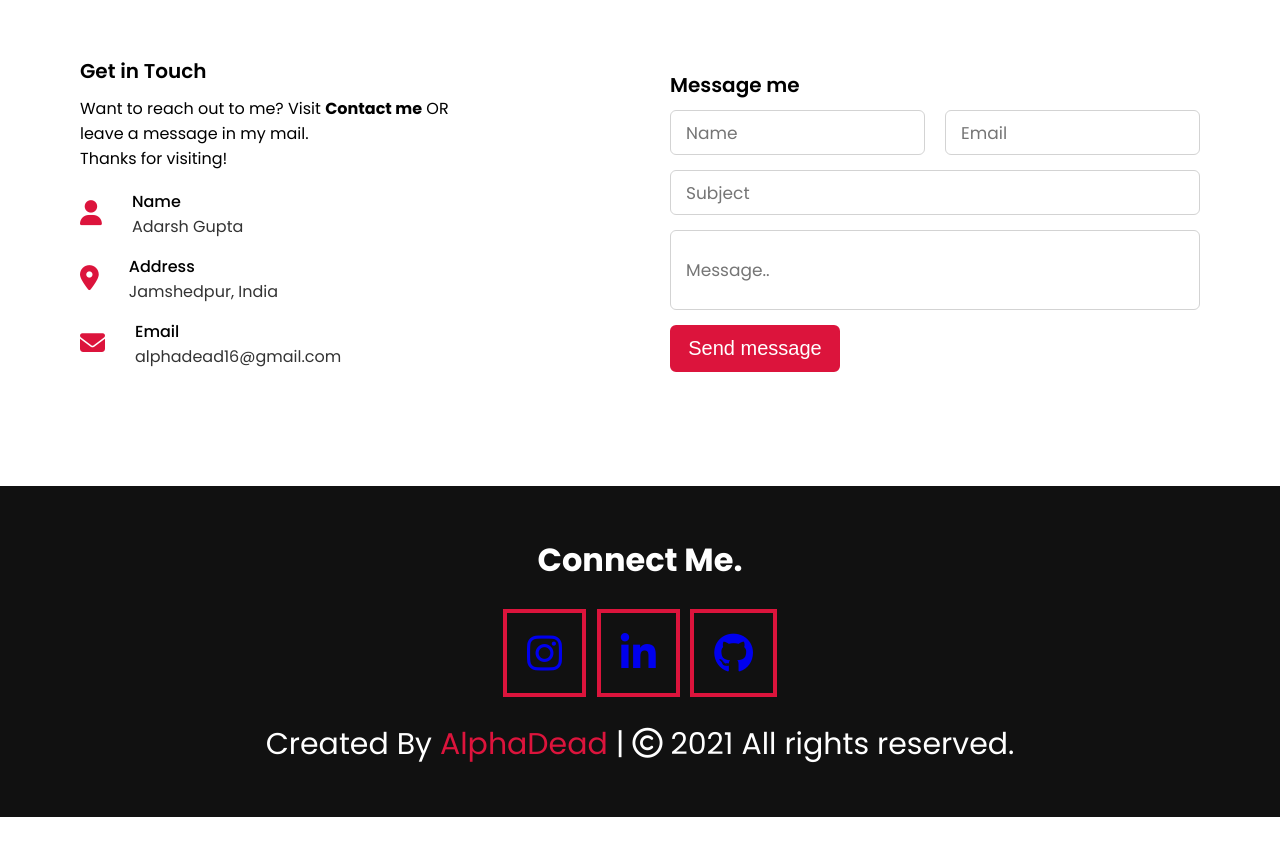
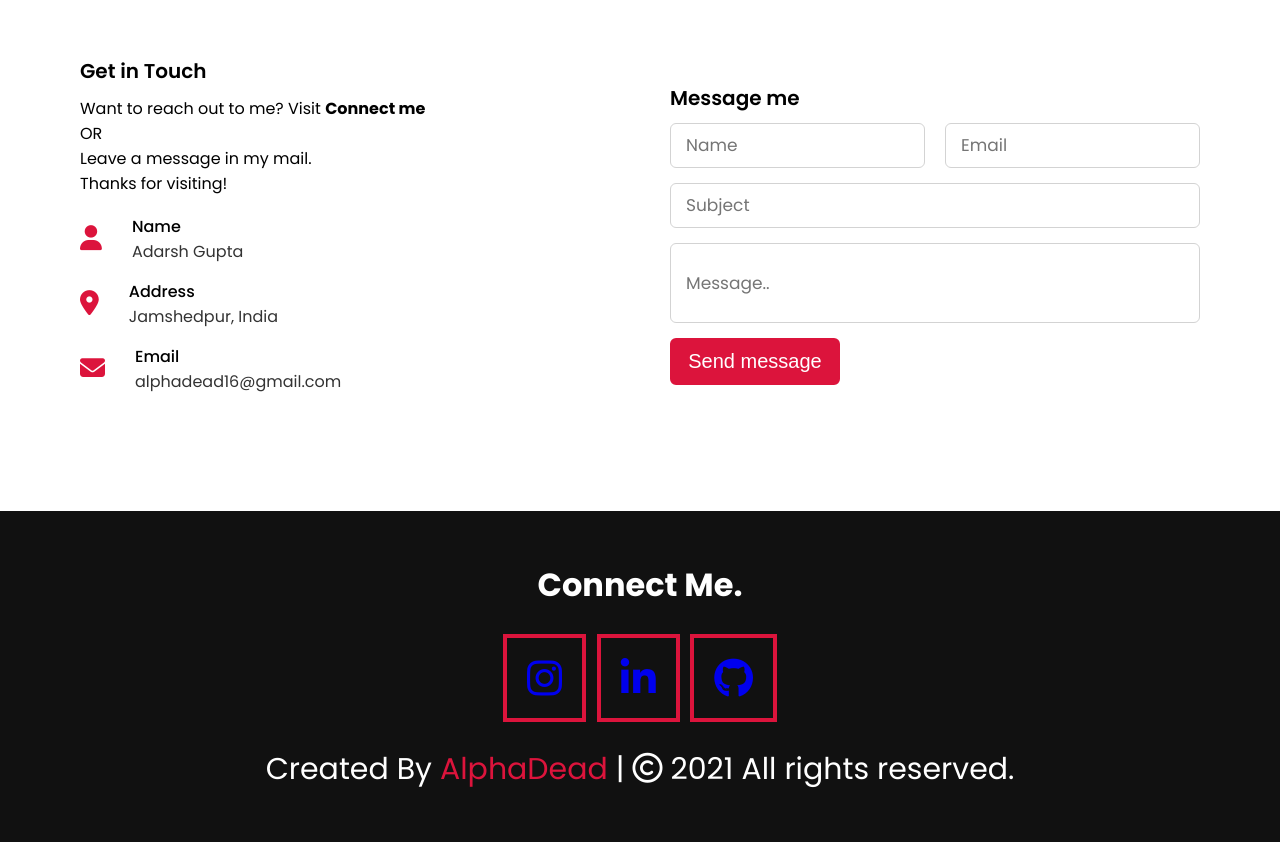
Before and after one commit to alphadead/portfolio, a plain HTML site: page index.html in a window 1280 px wide. Shown: the part 2972-3814 px from the top of the page. Before the commit the page ends 3789 px from the top, so only its background shows below. Drawn offline with nearby package versions, Linux system fonts and the light colour scheme.

Commit message:
Update index.html

```diff
--- a/index.html
+++ b/index.html
@@ -190,8 +190,8 @@
                     <div class="text">
                         Get in Touch</div>
                     <p>
-                       Want to reach out to me? Visit <b>Contact me</b>
-                        OR<br> leave a message in my mail.<br>
+                       Want to reach out to me? Visit <b>Connect me</b><br>
+                        OR<br> Leave a message in my mail.<br>
                         Thanks for visiting!
                     </p>
                     <div class="icons">
```
